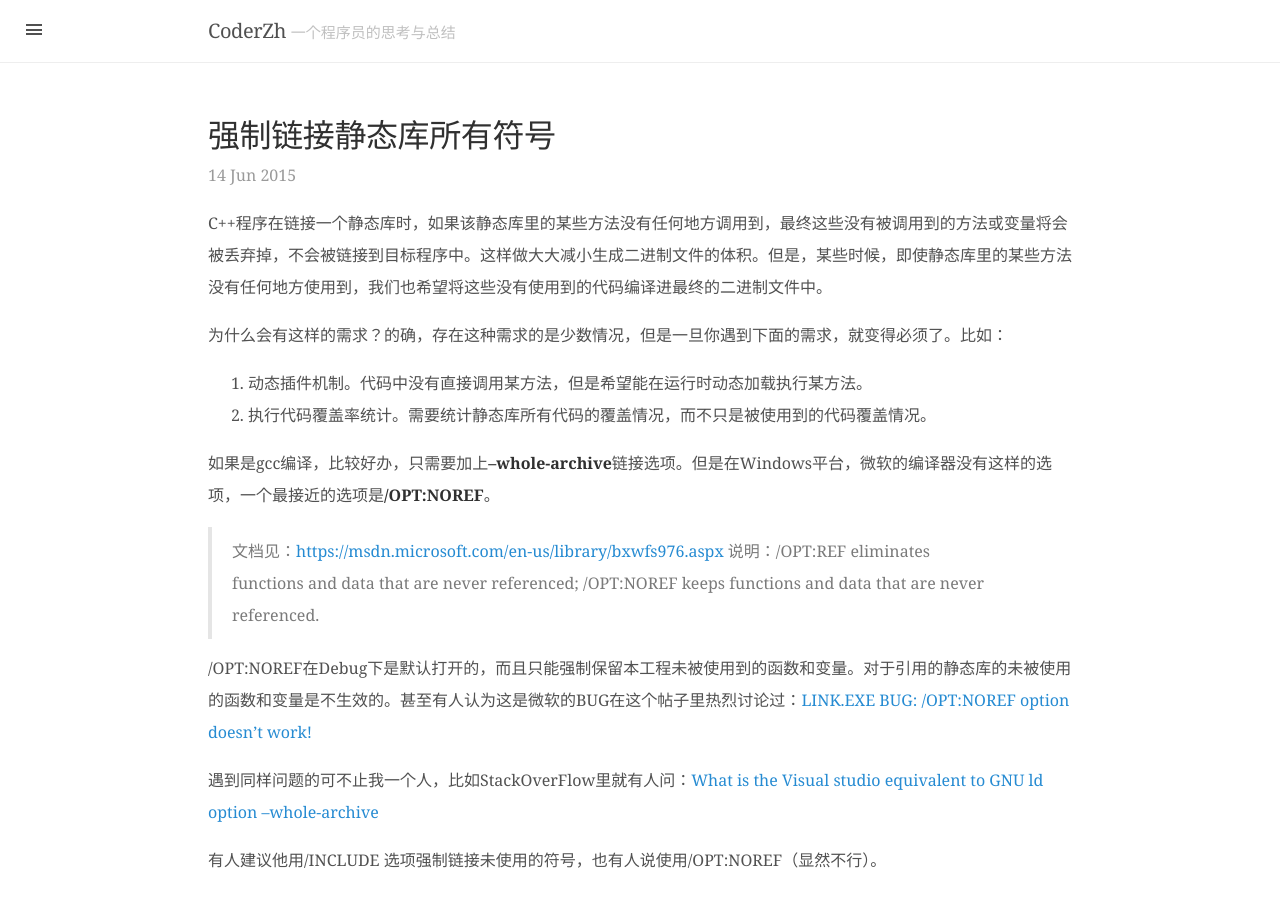
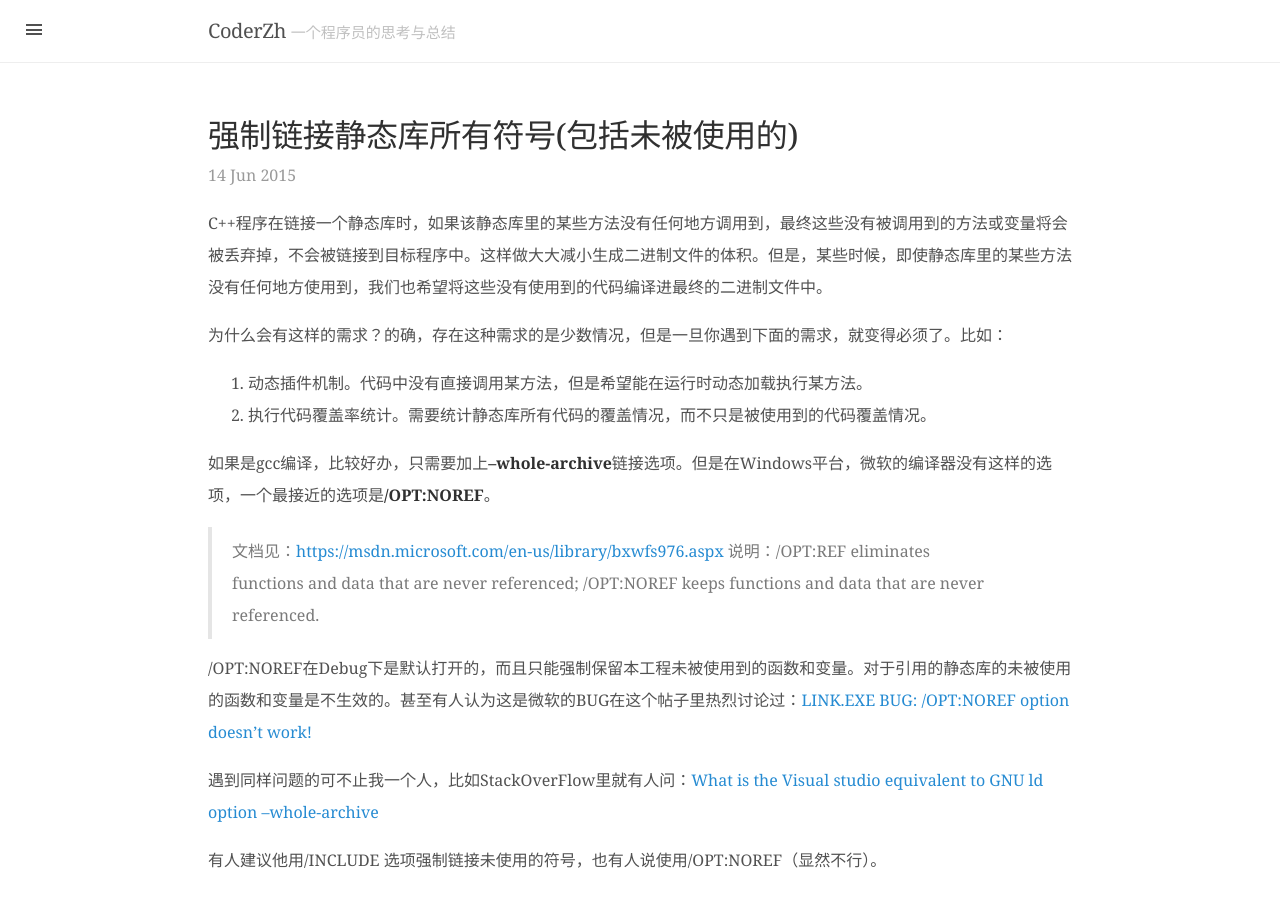
Before and after one commit to coderzh/coderzh.github.io, a Jekyll site: the page built from _posts/2015/2015-06-14-LinkAllSymbols.md, in a window 1280 px wide and 900 px high. Built offline with Jekyll 4.4.1, drawn with Linux system fonts in a browser that asks for light colours; Markdown is read by kramdown in place of the engine named in the settings; comment, search, counter and statistics services are not loaded.

Commit message:
modify title

```diff
--- a/_posts/2015/2015-06-14-LinkAllSymbols.md
+++ b/_posts/2015/2015-06-14-LinkAllSymbols.md
@@ -1,6 +1,6 @@
 ---
 layout: post
-title: 强制链接静态库所有符号
+title: 强制链接静态库所有符号(包括未被使用的)
 description: ""
 category: 思考感悟
 tags: []
```
